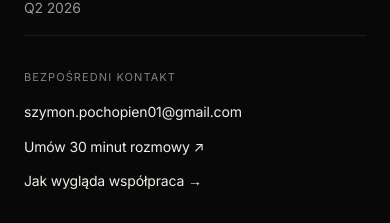
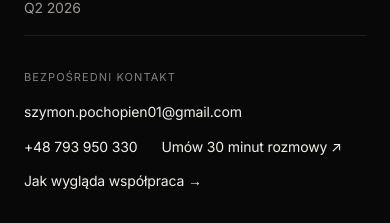
Before and after one commit to Simoart-Studio/Mysite, a Next.js app: page / in a window 390 px wide. Shown: the part 6296-6519 px from the top of the page. Built offline with nearby package versions, Linux system fonts and the light colour scheme.

Commit message:
feat(contact): add phone number

```diff
--- a/src/data/config.ts
+++ b/src/data/config.ts
@@ -4,8 +4,8 @@ export const AVAILABILITY  = 'Q2 2026';
 export const GITHUB_URL    = 'https://github.com/kameleon1312';
 export const LINKEDIN_URL  = 'https://linkedin.com/in/szymon-pochopien';
 export const EMAIL         = 'szymon.pochopien01@gmail.com';
-/** Numer telefonu w formacie +48 000 000 000. Pusty = nie pokazujemy. DO UZUPEŁNIENIA. */
-export const PHONE         = '';
+/** Numer telefonu (format +48 000 000 000). Pusty = nie pokazujemy. */
+export const PHONE         = '+48 793 950 330';
 export const CALENDLY_URL  = 'https://calendly.com/szymon-pochopien01/30min';
 
 /** Limit załącznika w formularzu kontaktowym. */
```
Also changed, not shown: 1 other file (tests, documents, lock files or other folders).
